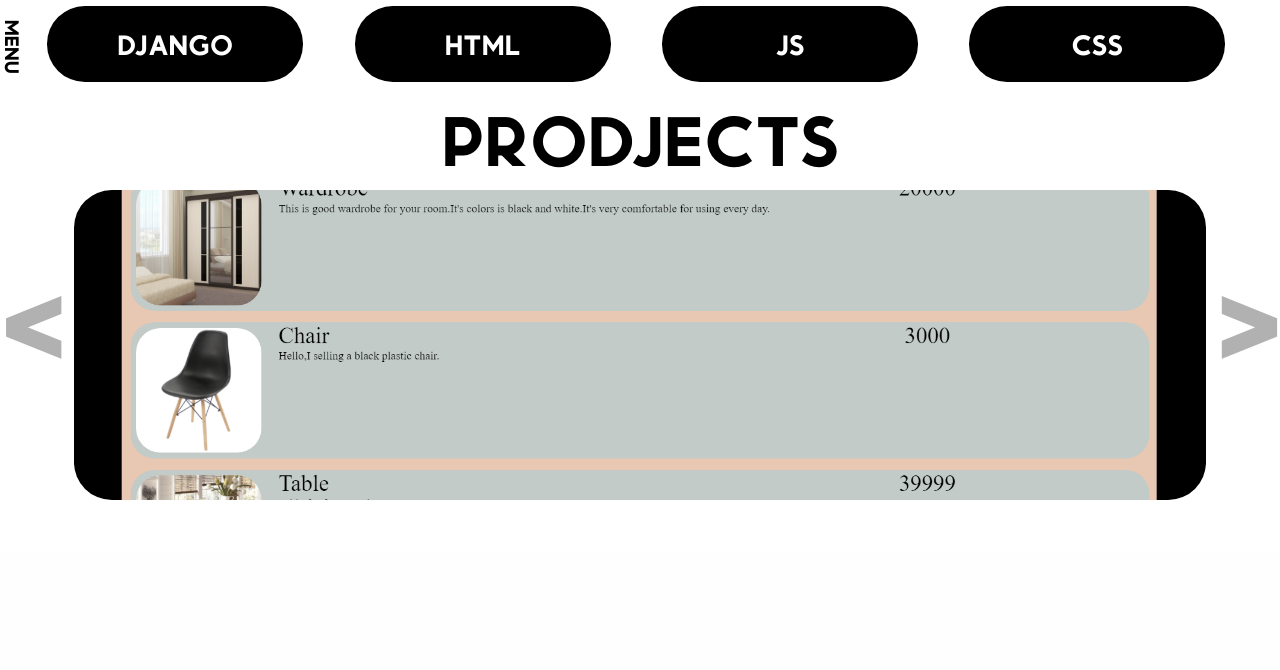
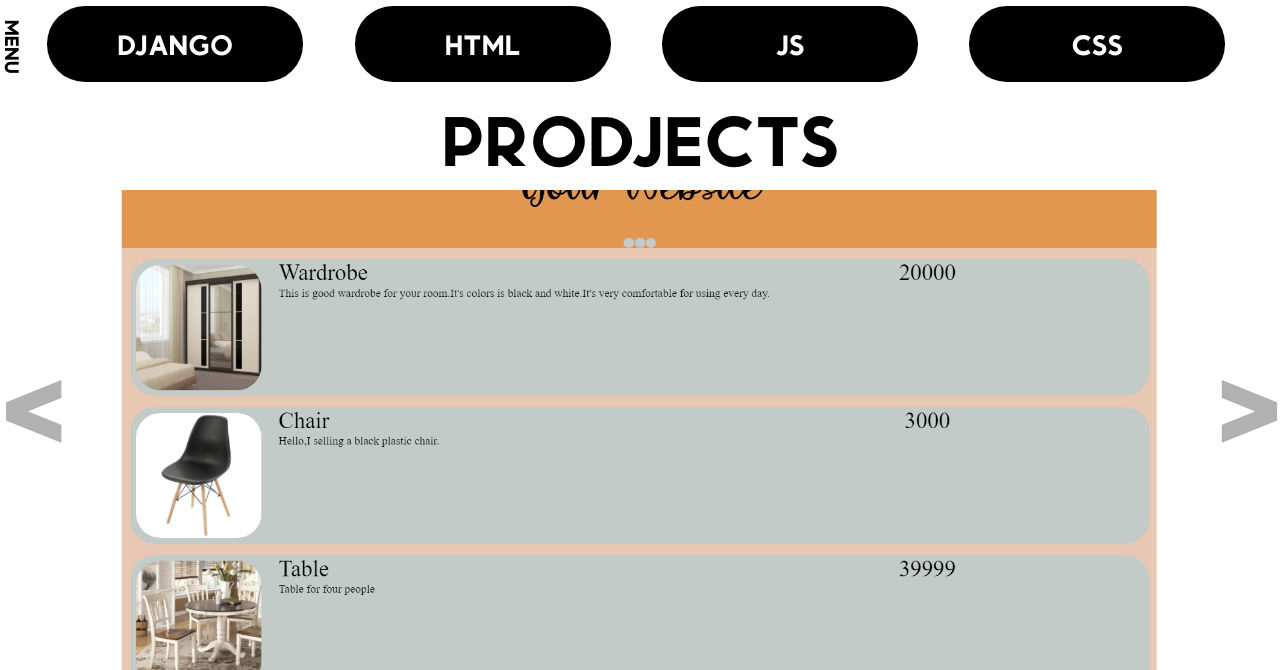
Before and after one commit to AverinTimur/MySite, a Django app: page / in a window 1280 px wide. Shown: the part 298-968 px from the top of the page. Before the commit the page ends 798 px from the top, so only its background shows below. Run offline with Django 3.2, Linux system fonts and the light colour scheme; data comes from the database, SQL or seed files in the repository.

Commit message:
Prodjects0.5

```diff
--- a/static/CSS/Main.css
+++ b/static/CSS/Main.css
@@ -349,7 +349,7 @@ body,html{
     left: calc(50% - 5.25cm);
 }
 #Prodjects{
-    height: calc(100% - 7.65cm);
+    height: 80%;
     position: relative;
     min-width: 1119px;
 }
@@ -401,7 +401,6 @@ body,html{
             animation-timing-function: linear;
     background-repeat: no-repeat;
     background-size: 100%;
-    background-color: black;
     background-position: center;
 }
 #Prodject1{
--- a/static/JS/Main.js
+++ b/static/JS/Main.js
@@ -47,6 +47,7 @@ function Prodjects_ToRight(){
         setTimeout(function () {
             document.getElementById("Prodject1").style.backgroundImage = "url('" + ProdjectList[Prodject_1_Num] + "')";
             document.getElementById("Prodject2").style.backgroundImage = "url('" + ProdjectList[Prodject_2_Num] + "')";
+            document.getElementById("Prodject2").href = ProdjectList[Prodject_2_Num];
             document.getElementById("Prodject3").style.backgroundImage = "url('" + ProdjectList[Prodject_3_Num] + "')";
             document.getElementById("Prodject2").style.animationName = "";
             document.getElementById("Prodject3").style.animationName = "";
@@ -75,6 +76,7 @@ function Prodjects_ToLift(){
         setTimeout(function () {
             document.getElementById("Prodject1").style.backgroundImage = "url('" + ProdjectList[Prodject_1_Num] + "')";
             document.getElementById("Prodject2").style.backgroundImage = "url('" + ProdjectList[Prodject_2_Num] + "')";
+            document.getElementById("Prodject2").href = ProdjectList[Prodject_2_Num];
             document.getElementById("Prodject3").style.backgroundImage = "url('" + ProdjectList[Prodject_3_Num] + "')";
             document.getElementById("Prodject1").style.animationName = "";
             document.getElementById("Prodject2").style.animationName = "";
@@ -107,6 +109,7 @@ ajax.onreadystatechange = function(){
     }
     document.getElementById("Prodject1").style.backgroundImage = "url('" + ProdjectList[Prodject_1_Num] + "')";
     document.getElementById("Prodject2").style.backgroundImage = "url('" + ProdjectList[Prodject_2_Num] + "')";
+    document.getElementById("Prodject2").href = ProdjectList[Prodject_2_Num];
     document.getElementById("Prodject3").style.backgroundImage = "url('" + ProdjectList[Prodject_3_Num] + "')";
     setInterval(function (){Prodjects_ToRight()},10000);
 }
--- a/templates/Main.html
+++ b/templates/Main.html
@@ -38,7 +38,7 @@
             </div>
             <div id="Prodjects-List">
                 <div id="Prodject1" class="Prodject"></div>
-                <div id="Prodject2" class="Prodject"></div>
+                <a href="" id="Prodject2" class="Prodject"></a>
                 <div id="Prodject3" class="Prodject"></div>
             </div>
             <div id="Prodjects-ToRight">
```
